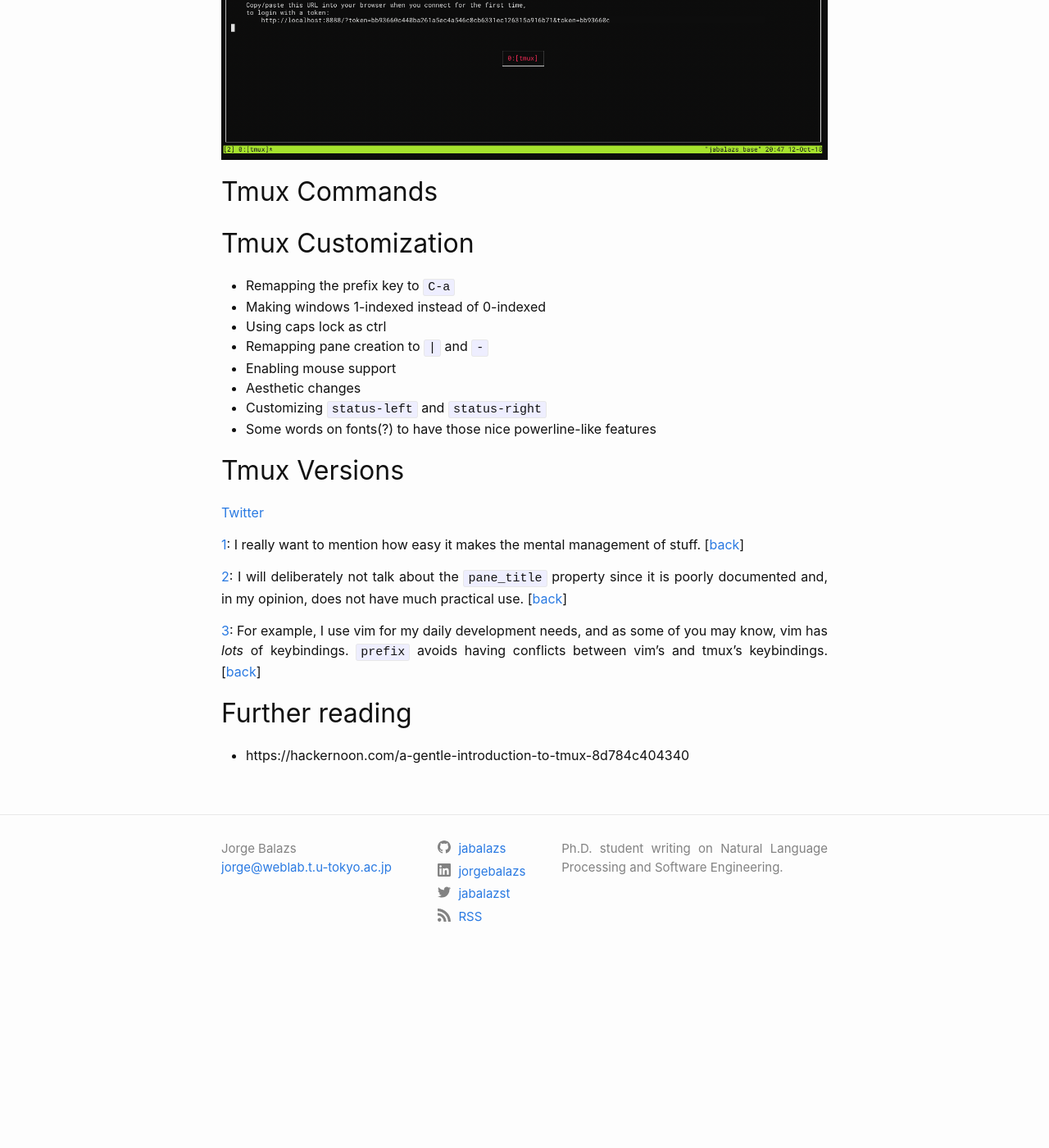
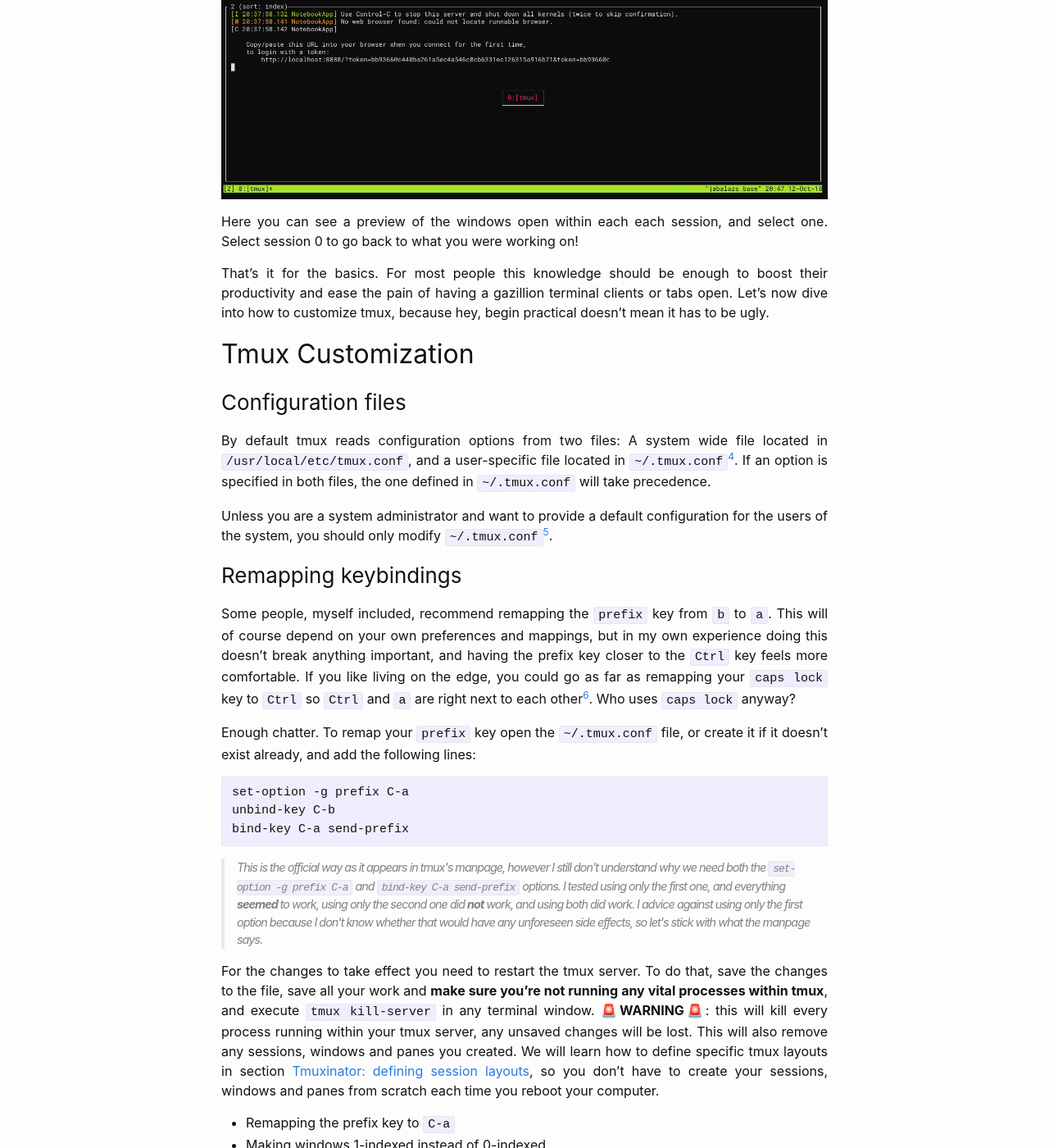
Before and after one commit to jabalazs/jabalazs.github.io, a Jekyll site: the page built from _posts/2018-07-30-workspace_part_1_tmux.md, in a window 1280 px wide and 1400 px high, scrolled down 8600 px. Shown: the whole window at 82% size. Built offline with Jekyll 4.4.1, drawn with Linux system fonts in a browser that asks for light colours; before the commit the page ends 9789 px from its top, so only the background shows below that; some of the changed text lies outside the part shown.

Commit message:
Begin writing customization section of tmux blogpost

````diff
--- a/_posts/2018-07-30-workspace_part_1_tmux.md
+++ b/_posts/2018-07-30-workspace_part_1_tmux.md
@@ -5,16 +5,15 @@ date:   2018-07-30 11:02:00
 categories:
 ---
 
-In this post I'll explain the basics about
-tmux, a terminal multiplexer. "A multiwhat?" Even I don't know what that means,
-but that's not important; as soon as you see its potential its name won't matter
-anymore.
+In this post I'll explain the basics about tmux, a terminal multiplexer. "A
+multiwhat?" Even I don't know what that means, but that's not important; as soon
+as you see its potential its name won't matter anymore.
 
 Have you ever had more than one terminal open? in more than one workspace?
 connected to more than one remote server? tmux is here to save the day. Okay,
 enough with the sales pitch.
 
-Tmux is a program that runs  terminal (is this true? what do I mean with
+Tmux is a program that runs terminal (is this true? what do I mean with
 terminal? I know it's a server).
 
 Tmux is a server capable of managing several terminal sessions. Your GUI
@@ -142,8 +141,8 @@ So that's it for windows, pretty simple right? let's now create some panes.
 
 ### Panes {#panes}
 
-A _pane_ is an independent terminal within a window. You can also think of them as
-"splits", but "pane" is the official name.
+A _pane_ is an independent terminal within a window. You can also think of them
+as "splits", but "pane" is the official name.
 
 **Vertical Panes**
 
@@ -167,9 +166,13 @@ within the currently-selected pane.
 **Pane Indexes**
 
 There are also a few tricks that you can do with panes. For example if you want
-to see their ids you can press `C-b q` and you'll get something like this:
+to see their IDs you can press `C-b q` and you'll get something like this:
 
 ![tmux Pane IDS]({{ "/assets/images/pane_ids.png" | absolute_url }})
+
+Pane IDs will be useful for the more advanced commands (such as changing panes
+from one session to another), which we will cover in the [Tmux
+Commands](#commands) section.
 
 **Swapping Panes**
 
@@ -179,13 +182,11 @@ the active pane will still be the one you were at before swapping.
 
 ![Swapping tmux panes]({{ "/assets/images/swapped_pane.png" | absolute_url }})
 
-You can also do more advanced stuff like changing panes from session but we'll
-get to that later.
+That's it for panes! They're just independent terminals embedded in a window.
+Along with the `watch` command, they enable you to create GUI-like windows to
+display all sorts of juicy data, like this:
 
-TALK ABOUT HOW TO SWAP PANES AND BREAK THEM, but do this in a section when we go
-through more advanced commands in the `C-b :` interface
-
-That's it for panes! They're just independent terminals embedded in a window.
+PICTURE OF MY ENVIRONMENT
 
 ### Tmux Sessions
 
@@ -221,9 +222,71 @@ it you can press `C-b s` and a list of all your sessions will pop up:
 
 ![Session list]({{ "assets/images/session_list.png" | absolute_url }})
 
-# Tmux Commands {#commands}
+Here you can see a preview of the windows open within each each session, and
+select one. Select session 0 to go back to what you were working on!
+
+That's it for the basics. For most people this knowledge should be enough to
+boost their productivity and ease the pain of having a gazillion terminal
+clients or tabs open. Let's now dive into how to customize tmux, because hey,
+begin practical doesn't mean it has to be ugly.
 
 # Tmux Customization {#customization}
+
+### Configuration files
+
+By default tmux reads configuration options from two files: A system wide file
+located in `/usr/local/etc/tmux.conf`, and a user-specific file located in
+`~/.tmux.conf`<sup>[4](#footnote:home-dir)</sup><a
+name="footnote:home-dir.backlink"></a>. If an option is specified in both files,
+the one defined in `~/.tmux.conf` will take precedence.
+
+Unless you are a system administrator and want to provide a default
+configuration for the users of the system, you should only modify
+`~/.tmux.conf`<sup>[5](#footnote:dotfiles)</sup><a name="footnote:dotfiles.backlink"></a>.
+
+### Remapping keybindings
+
+Some people, myself included, recommend remapping the `prefix` key from `b` to
+`a`.  This will of course depend on your own preferences and mappings, but in my
+own experience doing this doesn't break anything important, and having the
+prefix key closer to the `Ctrl` key feels more comfortable. If you like living
+on the edge, you could go as far as remapping your `caps lock` key to `Ctrl` so
+`Ctrl` and `a` are right next to each
+other<sup>[6](#footnote:remapping_caps_lock)</sup><a
+name="footnote:remapping_caps_lock.backlink"></a>. Who uses `caps lock` anyway?
+
+
+Enough chatter. To remap your `prefix` key open the `~/.tmux.conf` file, or
+create it if it doesn't exist already, and add the following lines:
+
+```
+set-option -g prefix C-a
+unbind-key C-b
+bind-key C-a send-prefix
+```
+
+<blockquote style="font-size:90%">
+
+This is the official way as it appears in tmux's manpage, however I still don't
+understand why we need both the <code style="font-size:90%">set-option -g prefix
+C-a</code> and <code style="font-size:90%">bind-key C-a send-prefix</code>
+options. I tested using only the first one, and everything
+<strong>seemed</strong> to work, using only the second one did
+<strong>not</strong> work, and using both did work. I advice against using
+only the first option because I don't know whether that would have any
+unforeseen side effects, so let's stick with what the manpage says.
+
+</blockquote>
+
+For the changes to take effect you need to restart the tmux server. To do that,
+save the changes to the file, save all your work and **make sure you're not
+running any vital processes within tmux**, and execute `tmux kill-server` in any
+terminal window.  🚨**WARNING**🚨: this will kill every process running within your
+tmux server, any unsaved changes will be lost. This will also remove any
+sessions, windows and panes you created. We will learn how to define specific
+tmux layouts in section [Tmuxinator: defining session layouts](#tmuxinator), so
+you don't have to create your sessions, windows and panes from scratch each time
+you reboot your computer.
 
 * Remapping the prefix key to `C-a`
 * Making windows 1-indexed instead of 0-indexed
@@ -234,6 +297,13 @@ it you can press `C-b s` and a list of all your sessions will pop up:
 * Customizing `status-left` and `status-right`
 * Some words on fonts(?) to have those nice powerline-like features
 
+# Tmux Commands {#commands}
+
+TALK ABOUT HOW TO SWAP PANES AND BREAK THEM, but do this in a section when we go
+through more advanced commands in the `C-b :` interface
+
+# Tmuxinator: defining session layouts {#tmuxinator}
+
 # Tmux Versions {#versions}
 
 <a href="https://twitter.com/intent/tweet?text={{ page.title }}&url={{ site.url }}{{ page.url }}&via={{ site.twitter_username }}&related={{ site.twitter_username }}" rel="nofollow" target="_blank" title="Share on Twitter">Twitter</a>
@@ -243,12 +313,30 @@
 
 <a name="footnote:pane_title">2</a>: I will deliberately not talk about the
 `pane_title` property since it is poorly documented and, in my opinion, does not
-have much practical use. [[back](#footnote:pane_title.backlink)]
+have any practical use. [[back](#footnote:pane_title.backlink)]
 
 <a name="footnote:prefix_example">3</a>: For example, I use vim for my daily
 development needs, and as some of you may know, vim has _lots_ of keybindings.
 `prefix` avoids having conflicts between vim's and tmux's
 keybindings. [[back](#footnote:prefix_example.backlink)]
 
+<a name="footnote:home-dir">4</a>: Most Unix systems have something called "glob
+expansion" which transforms specific glyphs into paths. In particular `~` gets
+expanded to `/home/<username>` where `<username>` corresponds to, you guessed,
+your username. [[back](#footnote:home-dir.backlink)]
+
+<a name="footnote:dotfiles">5</a>: Files whose name begin with a dot, such as
+`.tmux.conf` are called _dotfiles_. Dotfiles live in your home directory `~` and
+specify configuration options for almost every terminal-based software. Some
+programs, however, create their own dotdirectories, such as `.jupyter` and
+`.dropbox`, and might store their config files there. You'll have to refer to
+each program's documentation to see how its configuration parameters are
+defined. [[back](#footnote:dotfiles.backlink)]
+
+<a name="footnote:remapping_caps_lock">6</a>: If you're on Ubuntu you can
+achieve this by following this LINK TO TUTORIAL; for those using OSX LINK TO
+ANOTHER TUTORIAL [[back](#footnote:remapping_caps_lock.backlink)]
+
+
 # Further reading
 * https://hackernoon.com/a-gentle-introduction-to-tmux-8d784c404340
````
Also changed, not shown: other parts of _posts/2018-07-30-workspace_part_1_tmux.md (+2 -2 lines).
